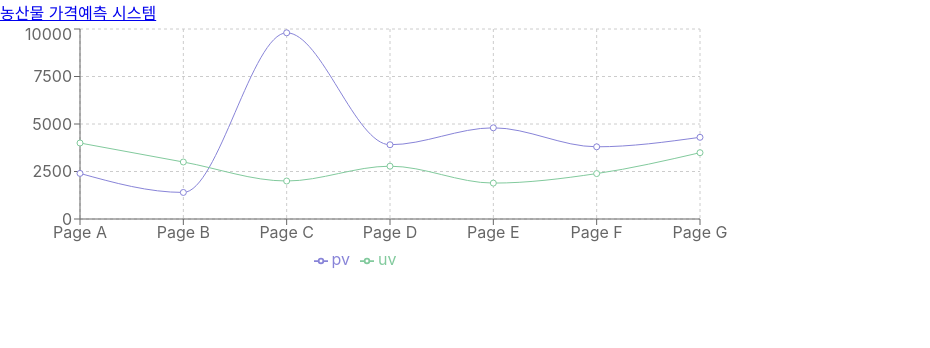
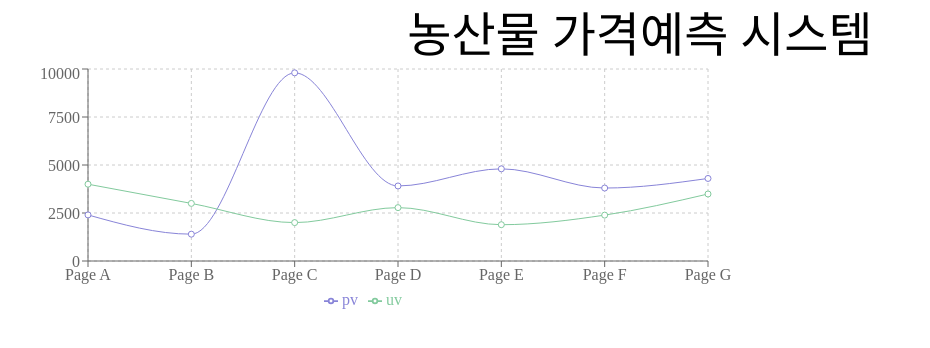
Before and after one commit to hunman89/forecast_system, a React (Create React App) app: page / in a window 1280 px wide. Shown: the top 348 px of the page, without its empty margins (0-930 px from the left). Built offline with nearby package versions, Linux system fonts and the light colour scheme.

Commit message:
add. typescript, material/ui

```diff
--- a/package.json
+++ b/package.json
@@ -3,13 +3,19 @@
   "version": "0.1.0",
   "private": true,
   "dependencies": {
+    "@material-ui/core": "^4.11.4",
     "@testing-library/jest-dom": "^5.11.4",
     "@testing-library/react": "^11.1.0",
     "@testing-library/user-event": "^12.1.10",
+    "@types/jest": "^26.0.23",
+    "@types/node": "^15.12.2",
+    "@types/react": "^17.0.10",
+    "@types/react-dom": "^17.0.7",
     "react": "^17.0.2",
     "react-dom": "^17.0.2",
     "react-scripts": "4.0.3",
     "recharts": "^2.0.9",
+    "typescript": "^4.3.2",
     "web-vitals": "^1.0.1"
   },
   "scripts": {
--- a/src/App.js
+++ b/src/App.tsx
@@ -1,17 +1,14 @@
 import Chart from './component/Chart';
+import Typography from '@material-ui/core/Typography';
 
 function App() {
+
   return (
     <div className="App">
-      <header className="App-header">
-        <a
-          className="App-link"
-          href="https://reactjs.org"
-          target="_blank"
-          rel="noopener noreferrer"
-        >
+      <header className="AppHeader">
+        <Typography variant="h3" align="center">
           농산물 가격예측 시스템
-        </a>
+        </Typography>
       </header>
       <Chart/>
     </div>
--- a/src/component/Chart.js
+++ b/src/component/Chart.tsx
@@ -56,7 +56,8 @@ function Chart() {
             <Legend />
             <Line type="monotone" dataKey="pv" stroke="#8884d8" />
             <Line type="monotone" dataKey="uv" stroke="#82ca9d" />
-        </LineChart>)
+        </LineChart>
+        )
 }
 
 export default Chart;
--- a/src/index.css
+++ /dev/null
@@ -1,13 +0,0 @@
-body {
-  margin: 0;
-  font-family: -apple-system, BlinkMacSystemFont, 'Segoe UI', 'Roboto', 'Oxygen',
-    'Ubuntu', 'Cantarell', 'Fira Sans', 'Droid Sans', 'Helvetica Neue',
-    sans-serif;
-  -webkit-font-smoothing: antialiased;
-  -moz-osx-font-smoothing: grayscale;
-}
-
-code {
-  font-family: source-code-pro, Menlo, Monaco, Consolas, 'Courier New',
-    monospace;
-}
--- a/src/index.js
+++ b/src/index.tsx
@@ -1,6 +1,5 @@
 import React from 'react';
 import ReactDOM from 'react-dom';
-import './index.css';
 import App from './App';
 
 
--- /dev/null
+++ b/src/react-app-env.d.ts
@@ -0,0 +1 @@
+/// <reference types="react-scripts" />
```
Also changed, not shown: tsconfig.json (added, +26 -0 lines), 1 other file (tests, documents, lock files or other folders).
